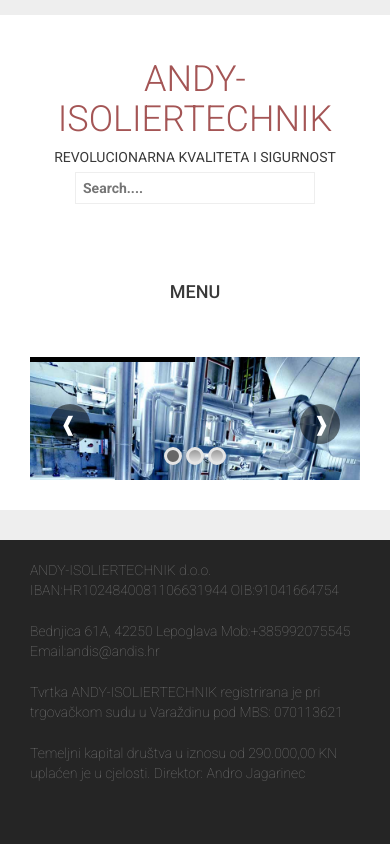
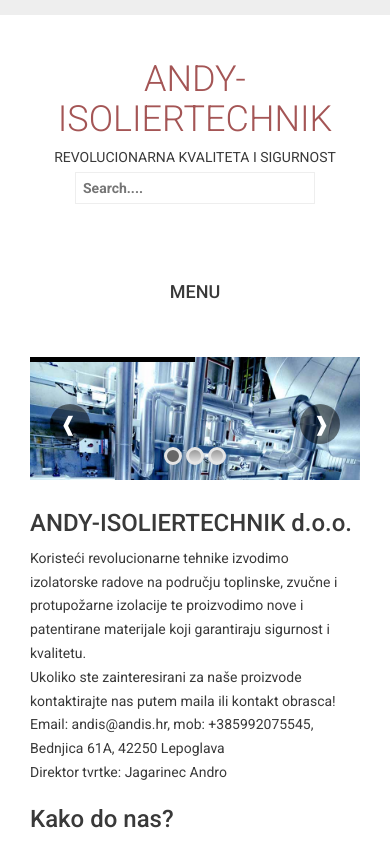
Before and after one commit to ZdravekSprite/testing, a Vue app: page /#/ in a window 390 px wide. Shown: the top 844 px of the page. Built offline with nearby package versions, Linux system fonts and the light colour scheme; a web font is replaced by a local one.

Commit message:
dodan text na home

```diff
--- a/src/views/Home.vue
+++ b/src/views/Home.vue
@@ -1,9 +1,22 @@
 <template>
   <main class="home">
-      <Carousel
+    <Carousel  id="slider"
       :cards="cards"
       :cSize="cSize"
     />
+    <aside id="info">
+      <h3>ANDY-ISOLIERTECHNIK d.o.o.</h3>
+      <p>Koristeći revolucionarne tehnike izvodimo izolatorske radove na području toplinske, zvučne i protupožarne izolacije te proizvodimo nove i patentirane materijale koji garantiraju sigurnost i kvalitetu.<br>
+      Ukoliko ste zainteresirani za naše proizvode kontaktirajte nas putem maila ili kontakt obrasca!<br>
+      Email: andis@andis.hr, mob: +385992075545, Bednjica 61A, 42250 Lepoglava<br>
+      Direktor tvrtke: Jagarinec Andro</p>
+    </aside>
+    <aside id="map">
+      <h3>Kako do nas?</h3>
+    </aside>
+    <aside id="form">
+      <h3>Kontakt</h3>
+    </aside>
   </main>
 </template>
 
@@ -38,3 +51,62 @@ export default {
   }
 }
 </script>
+
+<style scoped>
+main {
+  display:grid;
+  grid-template-columns: 1fr 1fr 1fr;
+  grid-column-gap: 30px;
+  grid-template-areas:
+    "slider slider slider"
+    "info map form";
+}
+aside {
+  padding: 0;
+}
+#slider {
+  grid-area: slider;
+}
+#info {
+  grid-area: info;
+}
+#map {
+  grid-area: map;
+}
+#form {
+  grid-area: form;
+}
+@media (max-width: 992px) {
+  main {
+    grid-template-columns: 1fr 1fr;
+    grid-template-rows: auto auto 1fr;
+    grid-template-areas:
+      "slider slider"
+      "info form"
+      "map form";
+  }
+}
+@media (max-width: 768px) {
+  main {
+    grid-template-columns: auto;
+    grid-template-rows: auto;
+    grid-template-areas:
+      "slider"
+      "info"
+      "map"
+      "form";
+  }
+}
+h3, .h3 {
+  margin-top: 0;
+  font-size: 24px;
+  margin-bottom: 10px;
+  font-weight: 500;
+  line-height: 1.1;
+  clear: both;
+}
+main p {
+  line-height: 1.7em;
+  font-size: 14px;
+}
+</style>
```
